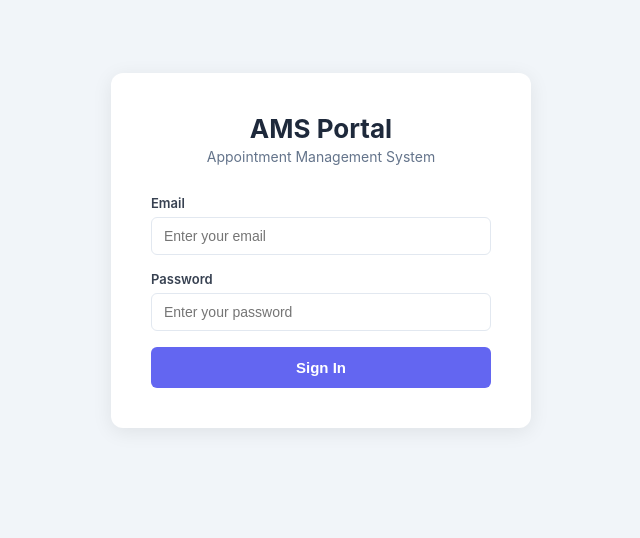
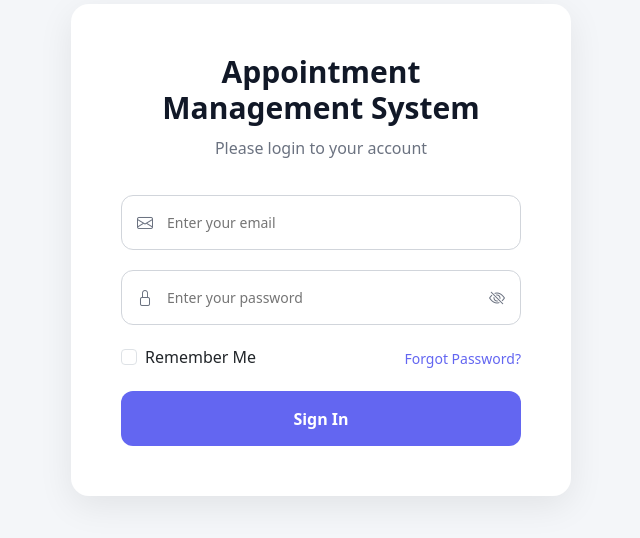
Before and after one commit to alpha-dashboard-dev/appointment-management-system, a Vue app in the folder frontend/: page /login in a window 1280 px wide. Shown: the part 150-688 px from the top of the page, without its empty margins (319-959 px from the left). Built offline with nearby package versions, Linux system fonts and the light colour scheme; no server answers.

Commit message:
Login View Updated

```diff
--- a/frontend/package.json
+++ b/frontend/package.json
@@ -10,6 +10,8 @@
   },
   "dependencies": {
     "axios": "^1.16.1",
+    "bootstrap": "^5.3.8",
+    "bootstrap-icons": "^1.13.1",
     "pinia": "^3.0.4",
     "vue": "^3.5.34",
     "vue-router": "^5.0.7"
--- a/frontend/src/main.js
+++ b/frontend/src/main.js
@@ -4,6 +4,10 @@ import router from './routers'
 import { createPinia } from 'pinia'
 import './styles/main.css'
 
+import 'bootstrap/dist/css/bootstrap.min.css'
+import 'bootstrap'
+import 'bootstrap-icons/font/bootstrap-icons.css'
+
 createApp(App)
     .use(createPinia())
     .use(router)
--- a/frontend/src/views/auth/Login.vue
+++ b/frontend/src/views/auth/Login.vue
@@ -1,44 +1,124 @@
 <template>
+
   <div class="login-page">
+
     <div class="login-card">
 
-      <div class="brand">
-        <h1>AMS Portal</h1>
-        <p>Appointment Management System</p>
+      <!-- HEADER -->
+
+      <div class="login-header">
+
+        <h2>Appointment Management System</h2>
+
+        <p>Please login to your account</p>
+
       </div>
+
+      <!-- FORM -->
 
       <form class="form" @submit.prevent="submit">
 
-        <div class="field">
-          <label>Email</label>
+        <!-- EMAIL -->
+
+        <div class="input-wrapper">
+
+          <i class="bi bi-envelope input-icon"></i>
+
           <input
               v-model="form.email"
               type="email"
+              class="custom-input"
               placeholder="Enter your email"
               required
           />
+
         </div>
 
-        <div class="field">
-          <label>Password</label>
+        <!-- PASSWORD -->
+
+        <div class="input-wrapper">
+
+          <i class="bi bi-lock input-icon"></i>
+
           <input
               v-model="form.password"
-              type="password"
+              :type="showPassword ? 'text' : 'password'"
+              class="custom-input"
               placeholder="Enter your password"
               required
           />
+
+          <i
+              :class="showPassword ? 'bi bi-eye' : 'bi bi-eye-slash'"
+              class="password-toggle"
+              @click="togglePassword"
+          ></i>
+
         </div>
 
-        <p v-if="error" class="error">{{ error }}</p>
+        <div
+            class="d-flex justify-content-between align-items-center"
+        >
 
-        <button type="submit" class="submit-btn" :disabled="loading">
+          <div class="form-check">
+
+            <input
+                class="form-check-input"
+                type="checkbox"
+                id="remember"
+                v-model="rememberMe"
+            >
+
+            <label
+                class="form-check-label"
+                for="remember"
+            >
+              Remember Me
+            </label>
+
+          </div>
+
+          <RouterLink to="/reset-password" class="forgot-link">
+            Forgot Password?
+          </RouterLink>
+
+        </div>
+
+        <!-- FORGOT PASSWORD -->
+
+<!--        <div class="options">-->
+
+<!--          <RouterLink-->
+<!--              to="/reset-password"-->
+<!--              class="forgot-link"-->
+<!--          >-->
+<!--            Forgot Password?-->
+<!--          </RouterLink>-->
+
+<!--        </div>-->
+
+        <!-- ERROR -->
+
+        <p v-if="error" class="error">
+          {{ error }}
+        </p>
+
+        <!-- BUTTON -->
+
+        <button
+            type="submit"
+            class="submit-btn"
+            :disabled="loading"
+        >
           {{ loading ? 'Signing in...' : 'Sign In' }}
         </button>
 
       </form>
 
     </div>
+
   </div>
+
 </template>
 
 <script setup>
@@ -49,114 +129,429 @@ import { useAuthStore } from '@/stores/auth.store'
 const router = useRouter()
 const authStore = useAuthStore()
 
-const form = reactive({ email: '', password: '' })
+const form = reactive({
+  email: '',
+  password: ''
+})
+
 const loading = ref(false)
 const error = ref('')
+const showPassword = ref(false)
+const rememberMe = ref(false)
+
+function togglePassword() {
+  showPassword.value = !showPassword.value
+}
 
 async function submit() {
+
   loading.value = true
   error.value = ''
+
   try {
-    await authStore.login(form.email, form.password)
-    router.push(authStore.dashboardRoute)
+
+    await authStore.login(
+        form.email,
+        form.password
+    )
+
+    router.push(
+        authStore.dashboardRoute
+    )
+
   } catch (err) {
-    error.value = err.response?.data?.message || 'Login failed. Check credentials.'
+
+    error.value =
+        err.response?.data?.message
+        || 'Login failed. Check credentials.'
+
   } finally {
+
     loading.value = false
+
   }
 }
 </script>
 
 <style scoped>
+
 .login-page {
+
   min-height: 100vh;
-  background: #f1f5f9;
+
+  background: #f4f6f9;
+
   display: flex;
+  justify-content: center;
   align-items: center;
-  justify-content: center;
+
+  padding: 20px;
 }
 
 .login-card {
+
+  width: 100%;
+  max-width: 500px;
+
   background: white;
-  padding: 40px;
-  border-radius: 12px;
-  width: 100%;
-  max-width: 420px;
-  box-shadow: 0 4px 20px rgba(0,0,0,0.08);
+
+  padding: 50px;
+
+  border-radius: 18px;
+
+  box-shadow: 0 10px 35px rgba(0,0,0,0.08);
 }
 
-.brand {
+.login-header {
+
   text-align: center;
-  margin-bottom: 30px;
+
+  margin-bottom: 35px;
 }
 
-.brand h1 {
-  margin: 0 0 4px;
-  font-size: 26px;
-  color: #1e293b;
+.login-header h2 {
+
+  font-size: 30px;
+  font-weight: 700;
+
+  color: #111827;
+
+  margin-bottom: 10px;
 }
 
-.brand p {
+.login-header p {
+
+  color: #6b7280;
+
   margin: 0;
-  color: #64748b;
-  font-size: 14px;
 }
 
 .form {
+
   display: flex;
+
   flex-direction: column;
-  gap: 16px;
+
+  gap: 20px;
 }
 
-.field {
-  display: flex;
-  flex-direction: column;
-  gap: 6px;
+.input-wrapper {
+
+  position: relative;
 }
 
-.field label {
-  font-size: 13px;
-  font-weight: 600;
-  color: #374151;
+.input-icon {
+
+  position: absolute;
+
+  left: 16px;
+  top: 50%;
+
+  transform: translateY(-50%);
+
+  color: #6b7280;
+
+  z-index: 10;
 }
 
-.field input {
-  padding: 10px 12px;
-  border: 1px solid #e2e8f0;
-  border-radius: 6px;
+.custom-input {
+
+  width: 100%;
+
+  height: 55px;
+
+  padding-left: 45px;
+  padding-right: 45px;
+
+  border: 1px solid #d1d5db;
+
+  border-radius: 12px;
+
   font-size: 14px;
+
   outline: none;
+
   transition: border-color 0.2s;
 }
 
-.field input:focus {
+.custom-input:focus {
+
   border-color: #6366f1;
+
+  box-shadow: none;
+}
+
+.password-toggle {
+
+  position: absolute;
+
+  right: 16px;
+  top: 50%;
+
+  transform: translateY(-50%);
+
+  cursor: pointer;
+
+  color: #6b7280;
+
+  z-index: 10;
+}
+
+.options {
+
+  display: flex;
+
+  justify-content: flex-end;
+}
+
+.forgot-link {
+
+  text-decoration: none;
+
+  font-size: 14px;
+
+  color: #6366f1;
+}
+
+.forgot-link:hover {
+
+  text-decoration: underline;
 }
 
 .error {
+
   color: #ef4444;
+
   font-size: 13px;
+
   margin: 0;
 }
 
 .submit-btn {
+
+  height: 55px;
+
   background: #6366f1;
+
   color: white;
+
   border: none;
-  padding: 12px;
-  border-radius: 6px;
-  font-size: 15px;
+
+  border-radius: 12px;
+
+  font-size: 16px;
+
   font-weight: 600;
+
   cursor: pointer;
+
   transition: background 0.2s;
 }
 
 .submit-btn:hover:not(:disabled) {
+
   background: #4f46e5;
 }
 
 .submit-btn:disabled {
+
   opacity: 0.7;
+
   cursor: not-allowed;
 }
+
+/* DARK MODE */
+
+:global(body.dark-mode .login-page){
+
+  background:#111827;
+}
+
+:global(body.dark-mode .login-card){
+
+  background:#1f2937;
+
+  border-color:#374151;
+}
+
+:global(body.dark-mode .custom-input){
+
+  background:#111827;
+
+  color:white;
+
+  border-color:#374151;
+}
+
+:global(body.dark-mode .login-header h2),
+
+:global(body.dark-mode .login-header p){
+
+  color:white;
+}
+
 </style>
+
+<!--<template>-->
+
+<!--  <div class="login-page">-->
+<!--    <div class="login-card">-->
+
+<!--      <div class="brand">-->
+<!--        <h1>AMS Portal</h1>-->
+<!--        <p>Appointment Management System</p>-->
+<!--      </div>-->
+
+<!--      <form class="form" @submit.prevent="submit">-->
+
+<!--        <div class="field">-->
+<!--          <label>Email</label>-->
+<!--          <input-->
+<!--              v-model="form.email"-->
+<!--              type="email"-->
+<!--              placeholder="Enter your email"-->
+<!--              required-->
+<!--          />-->
+<!--        </div>-->
+
+<!--        <div class="field">-->
+<!--          <label>Password</label>-->
+<!--          <input-->
+<!--              v-model="form.password"-->
+<!--              type="password"-->
+<!--              placeholder="Enter your password"-->
+<!--              required-->
+<!--          />-->
+<!--        </div>-->
+
+<!--        <p v-if="error" class="error">{{ error }}</p>-->
+
+<!--        <button type="submit" class="submit-btn" :disabled="loading">-->
+<!--          {{ loading ? 'Signing in...' : 'Sign In' }}-->
+<!--        </button>-->
+
+<!--      </form>-->
+
+<!--    </div>-->
+<!--  </div>-->
+<!--</template>-->
+
+<!--<script setup>-->
+<!--import { reactive, ref } from 'vue'-->
+<!--import { useRouter } from 'vue-router'-->
+<!--import { useAuthStore } from '@/stores/auth.store'-->
+
+<!--const router = useRouter()-->
+<!--const authStore = useAuthStore()-->
+
+<!--const form = reactive({ email: '', password: '' })-->
+<!--const loading = ref(false)-->
+<!--const error = ref('')-->
+
+<!--async function submit() {-->
+<!--  loading.value = true-->
+<!--  error.value = ''-->
+<!--  try {-->
+<!--    await authStore.login(form.email, form.password)-->
+<!--    router.push(authStore.dashboardRoute)-->
+<!--  } catch (err) {-->
+<!--    error.value = err.response?.data?.message || 'Login failed. Check credentials.'-->
+<!--  } finally {-->
+<!--    loading.value = false-->
+<!--  }-->
+<!--}-->
+<!--</script>-->
+
+<!--<style scoped>-->
+<!--.login-page {-->
+<!--  min-height: 100vh;-->
+<!--  background: #f1f5f9;-->
+<!--  display: flex;-->
+<!--  align-items: center;-->
+<!--  justify-content: center;-->
+<!--}-->
+
+<!--.login-card {-->
+<!--  background: white;-->
+<!--  padding: 40px;-->
+<!--  border-radius: 12px;-->
+<!--  width: 100%;-->
+<!--  max-width: 420px;-->
+<!--  box-shadow: 0 4px 20px rgba(0,0,0,0.08);-->
+<!--}-->
+
+<!--.brand {-->
+<!--  text-align: center;-->
+<!--  margin-bottom: 30px;-->
+<!--}-->
+
+<!--.brand h1 {-->
+<!--  margin: 0 0 4px;-->
+<!--  font-size: 26px;-->
+<!--  color: #1e293b;-->
+<!--}-->
+
+<!--.brand p {-->
+<!--  margin: 0;-->
+<!--  color: #64748b;-->
+<!--  font-size: 14px;-->
+<!--}-->
+
+<!--.form {-->
+<!--  display: flex;-->
+<!--  flex-direction: column;-->
+<!--  gap: 16px;-->
+<!--}-->
+
+<!--.field {-->
+<!--  display: flex;-->
+<!--  flex-direction: column;-->
+<!--  gap: 6px;-->
+<!--}-->
+
+<!--.field label {-->
+<!--  font-size: 13px;-->
+<!--  font-weight: 600;-->
+<!--  color: #374151;-->
+<!--}-->
+
+<!--.field input {-->
+<!--  padding: 10px 12px;-->
+<!--  border: 1px solid #e2e8f0;-->
+<!--  border-radius: 6px;-->
+<!--  font-size: 14px;-->
+<!--  outline: none;-->
+<!--  transition: border-color 0.2s;-->
+<!--}-->
+
+<!--.field input:focus {-->
+<!--  border-color: #6366f1;-->
+<!--}-->
+
+<!--.error {-->
+<!--  color: #ef4444;-->
+<!--  font-size: 13px;-->
+<!--  margin: 0;-->
+<!--}-->
+
+<!--.submit-btn {-->
+<!--  background: #6366f1;-->
+<!--  color: white;-->
+<!--  border: none;-->
+<!--  padding: 12px;-->
+<!--  border-radius: 6px;-->
+<!--  font-size: 15px;-->
+<!--  font-weight: 600;-->
+<!--  cursor: pointer;-->
+<!--  transition: background 0.2s;-->
+<!--}-->
+
+<!--.submit-btn:hover:not(:disabled) {-->
+<!--  background: #4f46e5;-->
+<!--}-->
+
+<!--.submit-btn:disabled {-->
+<!--  opacity: 0.7;-->
+<!--  cursor: not-allowed;-->
+<!--}-->
+<!--</style>-->
```
Also changed, not shown: 2 other files (tests, documents, lock files or other folders).
